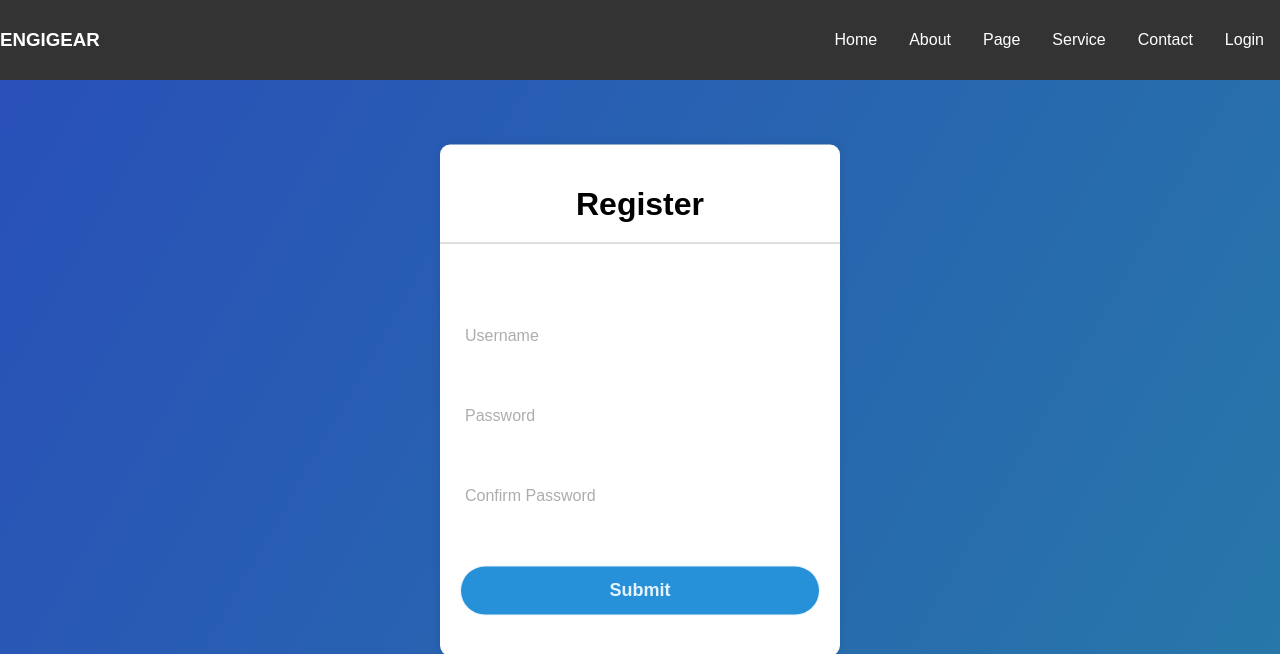
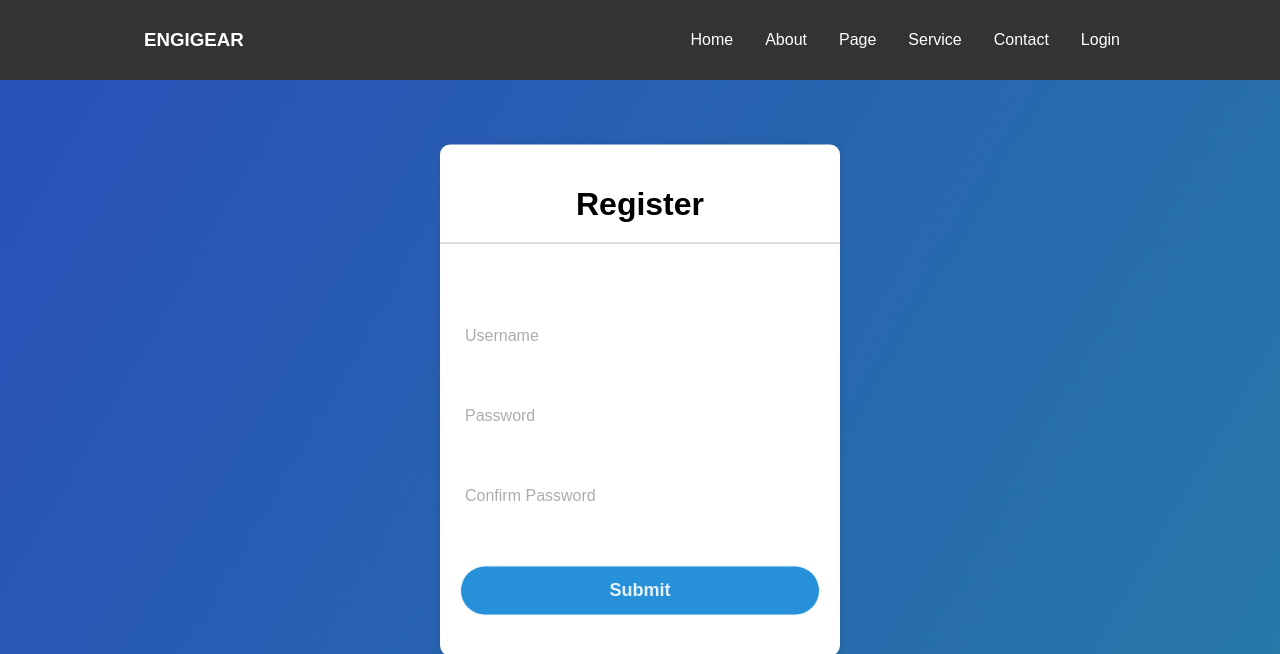
Before and after one commit to apolloS125/web_flask, a Flask app: page /register in a window 1280 px wide. Shown: the top 654 px of the page. Run offline with Flask 3, Linux system fonts and the light colour scheme.

Commit message:
fix margin navbar

```diff
--- a/static/style.css
+++ b/static/style.css
@@ -20,6 +20,8 @@ nav {
     justify-content: space-between;
     height: 80px;
     align-items: center;
+    margin-left: 9rem;
+    margin-right: 9rem;
 }
 
 ul.menu {
--- a/static/style3.css
+++ b/static/style3.css
@@ -18,6 +18,8 @@ nav {
     justify-content: space-between;
     height: 80px;
     align-items: center;
+    margin-left: 9rem;
+    margin-right: 9rem;
 }
 
 ul.menu {
```
Also changed, not shown: instance/database.db.
